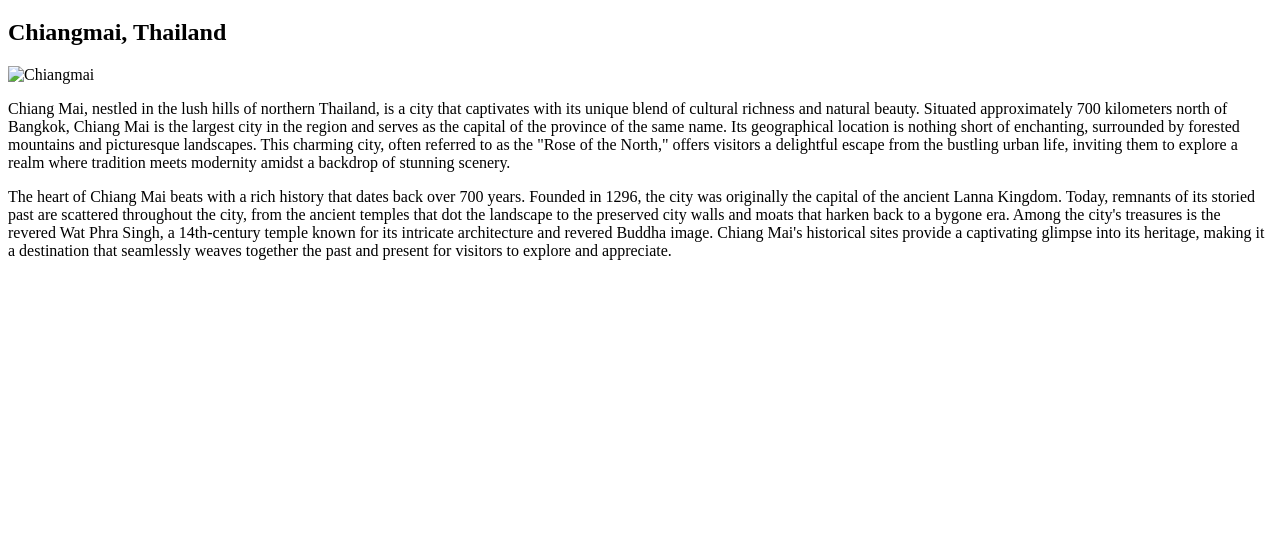
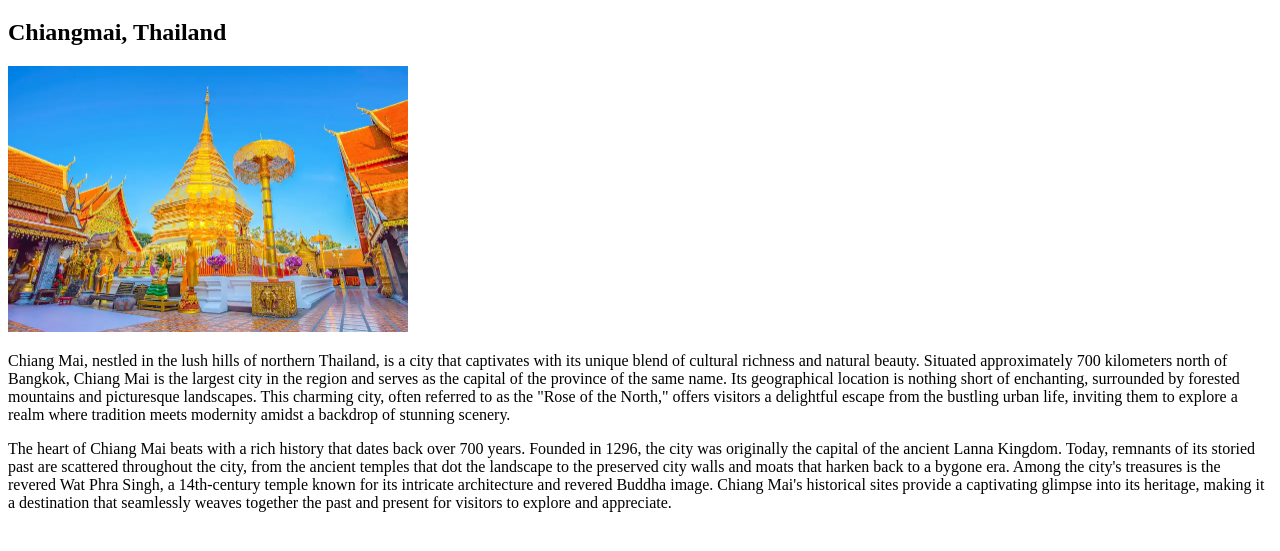
Before and after one commit to katechung22/ccp_html_w24, a plain HTML site: page travel.html in a window 1280 px wide. Shown: the part 175-726 px from the top of the page. Drawn offline with Linux system fonts and the light colour scheme.

Commit message:
Add files via upload

```diff
--- a/travel.html
+++ b/travel.html
@@ -21,7 +21,7 @@
     <main id="skip">
         <div>
             <h2>Chiangmai, Thailand</h2>
-            <img src="imgaes/chiangmai.jpg" width = "400" alt="Chiangmai">
+            <img src="images/chiangmai.jpg" width = "400" alt="Chiangmai">
             <p>Chiang Mai, nestled in the lush hills of northern Thailand, is a city that captivates with its unique blend of cultural richness and natural beauty. Situated approximately 700 kilometers north of Bangkok, Chiang Mai is the largest city in the region and serves as the capital of the province of the same name. Its geographical location is nothing short of enchanting, surrounded by forested mountains and picturesque landscapes. This charming city, often referred to as the "Rose of the North," offers visitors a delightful escape from the bustling urban life, inviting them to explore a realm where tradition meets modernity amidst a backdrop of stunning scenery.</p>
             <p>The heart of Chiang Mai beats with a rich history that dates back over 700 years. Founded in 1296, the city was originally the capital of the ancient Lanna Kingdom. Today, remnants of its storied past are scattered throughout the city, from the ancient temples that dot the landscape to the preserved city walls and moats that harken back to a bygone era. Among the city's treasures is the revered Wat Phra Singh, a 14th-century temple known for its intricate architecture and revered Buddha image. Chiang Mai's historical sites provide a captivating glimpse into its heritage, making it a destination that seamlessly weaves together the past and present for visitors to explore and appreciate.</p>
         </div>
```
